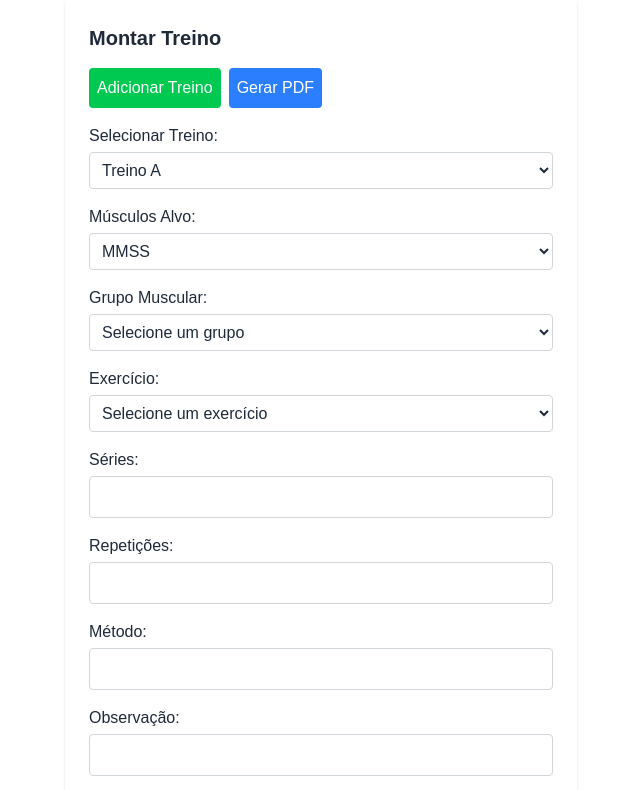
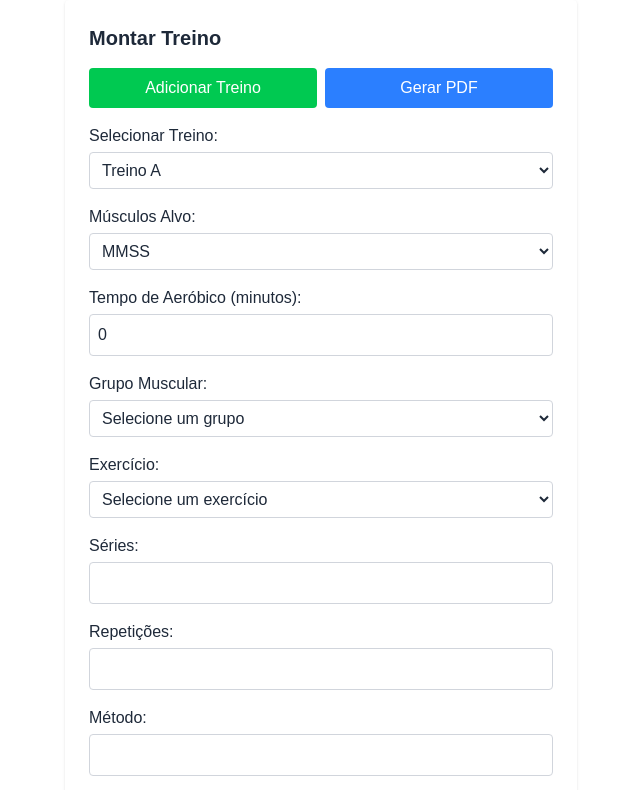
Before and after one commit to joaozamberlan/meu-projeto, a Next.js app: page / in a window 1280 px wide. Shown: the top 790 px of the page, without its empty margins (319-959 px from the left). Built offline with nearby package versions, Linux system fonts and the light colour scheme.

Commit message:
atualizacao

```diff
--- a/pages/index.js
+++ b/pages/index.js
@@ -59,7 +59,12 @@ const exercisesDB = {
 };
 
 export default function TreinoApp() {
-  const [treinos, setTreinos] = useState([{ nome: "Treino A", musculosAlvo: "MMSS", exercicios: [] }]);
+  const [treinos, setTreinos] = useState([{
+    nome: "Treino A",
+    musculosAlvo: "MMSS",
+    exercicios: [],
+    tempoAerobico: 0
+  }]);
   const [grupoSelecionado, setGrupoSelecionado] = useState("");
   const [exercicioSelecionado, setExercicioSelecionado] = useState("");
   const [series, setSeries] = useState("");
@@ -72,7 +77,7 @@ export default function TreinoApp() {
   const opcoesMusculosAlvo = ["MMSS", "MMII", "MMII e MMSS"];
 
   const adicionarExercicio = () => {
-    if (series > 0 && reps > 0 && exercicioSelecionado && grupoSelecionado) {
+    if (series > 0 && reps && exercicioSelecionado && grupoSelecionado) {
       const novosTreinos = [...treinos];
       novosTreinos[treinoAtual].exercicios.push({
         nome: exercicioSelecionado,
@@ -83,12 +88,16 @@ export default function TreinoApp() {
         observacao
       });
       setTreinos(novosTreinos);
+      resetarCamposExercicio();
+    }
+  };
+
+  const resetarCamposExercicio = () => {
     setSeries("");
     setReps("");
     setExercicioSelecionado("");
     setMetodo("");
     setObservacao("");
-    }
   };
 
   const removerExercicio = (index) => {
@@ -98,7 +107,12 @@ export default function TreinoApp() {
   };
 
   const adicionarTreino = () => {
-    setTreinos([...treinos, { nome: `Treino ${String.fromCharCode(65 + treinos.length)}`, musculosAlvo: "MMSS", exercicios: [] }]);
+    setTreinos([...treinos, {
+      nome: `Treino ${String.fromCharCode(65 + treinos.length)}`,
+      musculosAlvo: "MMSS",
+      exercicios: [],
+      tempoAerobico: 0
+    }]);
   };
 
   const gerarPDF = () => {
@@ -109,18 +123,28 @@ export default function TreinoApp() {
       doc.setFontSize(10);
       doc.text(`Treino – ${treino.nome}`, 14, startY);
       doc.text(`Músculos alvo: ${treino.musculosAlvo}.`, 14, startY + 6);
-      doc.text("Treino aeróbico: 40 minutos de aeróbico contínuo pós treino ou em outro horário.", 14, startY + 12);
+      if (parseInt(treino.tempoAerobico) > 0) {
+        doc.text(`Treino aeróbico: ${treino.tempoAerobico} minutos de aeróbico contínuo pós treino ou em outro horário.`, 14, startY + 12);
         doc.setFillColor(0, 0, 0);
         doc.setTextColor(255, 255, 255);
         doc.rect(14, startY + 16, 182, 6, 'F');
         doc.text("Aquecimento: Ler sugestão apresentada abaixo.", 16, startY + 20);
         doc.setTextColor(0, 0, 0);
+        startY += 24;
+
+      } else {
+        doc.setFillColor(0, 0, 0);
+        doc.setTextColor(255, 255, 255);
+        doc.rect(14, startY + 12, 182, 6, 'F');
+        doc.text("Aquecimento: Ler sugestão apresentada abaixo.", 16, startY + 16);
+        doc.setTextColor(0, 0, 0);
+
+        startY += 18;
+      }
 
       autoTable(doc, {
-        startY: startY + 24,
-        head: [
-          ["ORDEM DOS EXERCÍCIOS", "NOME DOS EXERCÍCIOS", "SÉRIES", "REPETIÇÕES", "MÉTODO DE TREINAMENTO", "OBSERVAÇÕES"]
-        ],
+        startY: startY,
+        head: [["ORDEM DOS EXERCÍCIOS", "NOME DOS EXERCÍCIOS", "SÉRIES", "REPETIÇÕES", "MÉTODO DE TREINAMENTO", "OBSERVAÇÕES"]],
         body: treino.exercicios.map((ex, index) => [
           index + 1,
           ex.nome,
@@ -130,8 +154,6 @@ export default function TreinoApp() {
           ex.observacao
         ]),
         theme: 'grid',
-        headStyles: { fillColor: [183, 28, 28], textColor: [255, 255, 255] },
-        styles: { cellPadding: 2, fontSize: 10 },
       });
 
       startY = doc.lastAutoTable.finalY + 10;
@@ -141,38 +163,25 @@ export default function TreinoApp() {
         startY = 10;
       }
     });
+  doc.addPage();
+  resumirVolumeGruposMusculares(doc, startY);
+  doc.save("treinos.pdf");
+};
 
-    // 🔥 **ADICIONE ESTA PARTE PARA O RESUMO DO VOLUME TOTAL**
-    doc.addPage(); // Adiciona uma nova página para o resumo
-    startY = 10;
+const resumirVolumeGruposMusculares = (doc, startY) => {
+  const volumeTotal = calcularTotalSeries();
+
   doc.setFontSize(12);
   doc.text("Resumo de Volume por Grupo Muscular", 14, startY);
   startY += 10;
 
-    // Calcula volume total por grupo muscular
-    const volumeTotal = {};
-    treinos.forEach(treino => {
-      treino.exercicios.forEach(ex => {
-        if (!volumeTotal[ex.grupo]) {
-          volumeTotal[ex.grupo] = 0;
-        }
-        volumeTotal[ex.grupo] += parseInt(ex.series, 10);
-      });
-    });
-
-    // Gera a tabela do resumo
   autoTable(doc, {
     startY: startY,
     head: [["Grupo Muscular", "Volume Total (Séries)"]],
     body: Object.entries(volumeTotal).map(([grupo, volume]) => [grupo, volume]),
     theme: 'grid',
-      headStyles: { fillColor: [0, 0, 255], textColor: [255, 255, 255] },
-      styles: { cellPadding: 2, fontSize: 10 },
   });
-
-    doc.save("treinos.pdf");
 };
-
 
 const calcularTotalSeries = () => {
   const totalSeriesPorGrupo = {};
@@ -182,10 +191,7 @@ export default function TreinoApp() {
       const grupo = exercicio.grupo;
       const series = Number(exercicio.series);
 
-        if (!totalSeriesPorGrupo[grupo]) {
-          totalSeriesPorGrupo[grupo] = 0;
-        }
-        totalSeriesPorGrupo[grupo] += series;
+      totalSeriesPorGrupo[grupo] = (totalSeriesPorGrupo[grupo] || 0) + series;
     });
   });
 
@@ -194,99 +200,215 @@ export default function TreinoApp() {
 
 return (
   <div className="p-6 max-w-lg mx-auto bg-white shadow rounded">
+    {/* Título */}
     <h1 className="text-xl font-bold text-gray-800">Montar Treino</h1>
-      <button onClick={adicionarTreino} className="mt-4 bg-green-500 text-white p-2 rounded">Adicionar Treino</button>
-      <button onClick={gerarPDF} className="mt-4 bg-blue-500 text-white p-2 rounded ml-2">Gerar PDF</button>
+
+    {/* Botões para adicionar treino e gerar PDF */}
+    <div className="mt-4 flex gap-2">
+      <button
+        onClick={adicionarTreino}
+        className="bg-green-500 text-white p-2 rounded flex-1"
+      >
+        Adicionar Treino
+      </button>
+      <button
+        onClick={gerarPDF}
+        className="bg-blue-500 text-white p-2 rounded flex-1"
+      >
+        Gerar PDF
+      </button>
+    </div>
+
+    {/* Selecionar Treino */}
     <div className="mt-4">
       <label className="text-gray-800">Selecionar Treino:</label>
-        <select value={treinoAtual} onChange={(e) => setTreinoAtual(Number(e.target.value))} className="mt-1 block w-full p-2 border border-gray-300 rounded bg-white text-gray-800">
+      <select
+        value={treinoAtual}
+        onChange={(e) => setTreinoAtual(Number(e.target.value))}
+        className="mt-1 block w-full p-2 border border-gray-300 rounded bg-white text-gray-800"
+      >
         {treinos.map((treino, index) => (
-            <option key={index} value={index}>{treino.nome}</option>
+          <option key={index} value={index}>
+            {treino.nome}
+          </option>
         ))}
       </select>
     </div>
+
+    {/* Músculos Alvo */}
     <div className="mt-4">
       <label className="text-gray-800">Músculos Alvo:</label>
-        <select value={treinos[treinoAtual].musculosAlvo} onChange={(e) => {
+      <select
+        value={treinos[treinoAtual].musculosAlvo}
+        onChange={(e) => {
           const novosTreinos = [...treinos];
           novosTreinos[treinoAtual].musculosAlvo = e.target.value;
           setTreinos(novosTreinos);
-        }} className="mt-1 block w-full p-2 border border-gray-300 rounded bg-white text-gray-800">
+        }}
+        className="mt-1 block w-full p-2 border border-gray-300 rounded bg-white text-gray-800"
+      >
         {opcoesMusculosAlvo.map((opcao) => (
-            <option key={opcao} value={opcao}>{opcao}</option>
+          <option key={opcao} value={opcao}>
+            {opcao}
+          </option>
         ))}
       </select>
     </div>
+
+    {/* Tempo de Aeróbico */}
+    <div className="mt-4">
+      <label className="text-gray-800">Tempo de Aeróbico (minutos):</label>
+      <input
+        type="number"
+        value={treinos[treinoAtual].tempoAerobico}
+        onChange={(e) => {
+          const novosTreinos = [...treinos];
+          novosTreinos[treinoAtual].tempoAerobico = e.target.value;
+          setTreinos(novosTreinos);
+        }}
+        className="mt-1 block w-full p-2 border border-gray-300 rounded bg-white text-gray-800"
+      />
+    </div>
+
+    {/* Grupo Muscular */}
     <div className="mt-4">
       <label className="text-gray-800">Grupo Muscular:</label>
-        <select value={grupoSelecionado} onChange={(e) => setGrupoSelecionado(e.target.value)} className="mt-1 block w-full p-2 border border-gray-300 rounded bg-white text-gray-800">
+      <select
+        value={grupoSelecionado}
+        onChange={(e) => setGrupoSelecionado(e.target.value)}
+        className="mt-1 block w-full p-2 border border-gray-300 rounded bg-white text-gray-800"
+      >
         <option value="">Selecione um grupo</option>
         {gruposMusculares.map((grupo) => (
-            <option key={grupo} value={grupo}>{grupo}</option>
+          <option key={grupo} value={grupo}>
+            {grupo}
+          </option>
         ))}
       </select>
     </div>
+
+    {/* Exercício */}
     <div className="mt-4">
       <label className="text-gray-800">Exercício:</label>
-        <select value={exercicioSelecionado} onChange={(e) => setExercicioSelecionado(e.target.value)} className="mt-1 block w-full p-2 border border-gray-300 rounded bg-white text-gray-800">
+      <select
+        value={exercicioSelecionado}
+        onChange={(e) => setExercicioSelecionado(e.target.value)}
+        className="mt-1 block w-full p-2 border border-gray-300 rounded bg-white text-gray-800"
+      >
         <option value="">Selecione um exercício</option>
-          {grupoSelecionado && exercisesDB[grupoSelecionado].map((exercicio) => (
-            <option key={exercicio} value={exercicio}>{exercicio}</option>
+        {grupoSelecionado &&
+          exercisesDB[grupoSelecionado].map((exercicio) => (
+            <option key={exercicio} value={exercicio}>
+              {exercicio}
+            </option>
           ))}
       </select>
     </div>
+
+    {/* Séries */}
     <div className="mt-4">
       <label className="text-gray-800">Séries:</label>
-        <input type="number" value={series} onChange={(e) => setSeries(e.target.value)} className="mt-1 block w-full p-2 border border-gray-300 rounded bg-white text-gray-800" />
+      <input
+        type="number"
+        value={series}
+        onChange={(e) => setSeries(e.target.value)}
+ className="mt-1 block w-full p-2 border border-gray-300 rounded bg-white text-gray-800"
+      />
     </div>
+
+    {/* Repetições */}
     <div className="mt-4">
       <label className="text-gray-800">Repetições:</label>
       <input
-          type="text" // Mudei de "number" para "text"
+        type="text"
         value={reps}
         onChange={(e) => setReps(e.target.value)}
         className="mt-1 block w-full p-2 border border-gray-300 rounded bg-white text-gray-800"
       />
     </div>
+
+    {/* Método */}
     <div className="mt-4">
       <label className="text-gray-800">Método:</label>
-        <input type="text" value={metodo} onChange={(e) => setMetodo(e.target.value)} className="mt-1 block w-full p-2 border border-gray-300 rounded bg-white text-gray-800" />
+      <input
+        type="text"
+        value={metodo}
+        onChange={(e) => setMetodo(e.target.value)}
+        className="mt-1 block w-full p-2 border border-gray-300 rounded bg-white text-gray-800"
+      />
     </div>
+
+    {/* Observação */}
     <div className="mt-4">
       <label className="text-gray-800">Observação:</label>
-        <input type="text" value={observacao} onChange={(e) => setObservacao(e.target.value)} className="mt-1 block w-full p-2 border border-gray-300 rounded bg-white text-gray-800" />
+      <input
+        type="text"
+        value={observacao}
+        onChange={(e) => setObservacao(e.target.value)}
+        className="mt-1 block w-full p-2 border border-gray-300 rounded bg-white text-gray-800"
+      />
     </div>
-      <button onClick={adicionarExercicio} className="mt-4 bg-yellow-500 text-white p-2 rounded">Adicionar Exercício</button>
+
+    {/* Botão para adicionar exercício */}
+    <button
+      onClick={adicionarExercicio}
+      className="mt-4 bg-yellow-500 text-white p-2 rounded"
+    >
+      Adicionar Exercício
+    </button>
+
+    {/* Lista de Exercícios */}
     <div className="mt-4">
       <h2 className="text-black font-bold text-black-800">Exercícios</h2>
-        <ul>
+      <ul className="divide-y divide-gray-200">
         {treinos[treinoAtual].exercicios.map((ex, index) => (
-            <li key={index} className="mt-2 flex justify-between items-center">
-              <span>{ex.nome} - {ex.series} séries de {ex.reps} repetições</span>
-              <button onClick={() => removerExercicio(index)} className="bg-red-500 text-white p-1 rounded">Remover</button>
+          <li
+            key={index}
+            className="mt-2 p-2 flex justify-between items-center bg-gray-100 border border-gray-300 rounded text-gray-900"
+          >
+            <span className="font-medium">
+              {ex.nome} - {ex.series} séries de {ex.reps} repetições
+            </span>
+            <button
+              onClick={() => removerExercicio(index)}
+              className="bg-red-500 text-white p-1 rounded"
+            >
+              Remover
+            </button>
           </li>
         ))}
       </ul>
     </div>
+
+    {/* Volume Total por Agrupamento Muscular */}
     <div className="mt-6">
-        <h2 className="text-lg font-bold text-gray-800">Volume Total por Agrupamento Muscular</h2>
+      <h2 className="text-lg font-bold text-gray-800">
+        Volume Total por Agrupamento Muscular
+      </h2>
       <table className="min-w-full divide-y divide-gray-200">
         <thead className="bg-gray-50">
           <tr>
-              <th className="px-6 py-3 text-left text-xs font-medium text-gray-500 uppercase tracking-wider">Grupo Muscular</th>
-              <th className="px-6 py-3 text-left text-xs font-medium text-gray-500 uppercase tracking-wider">Número Total de Séries</th>
+            <th className="px-6 py-3 text-left text-xs font-medium text-gray-500 uppercase tracking-wider">
+              Grupo Muscular
+            </th>
+            <th className="px-6 py-3 text-left text-xs font-medium text-gray-500 uppercase tracking-wider">
+              Número Total de Séries
+            </th>
           </tr>
         </thead>
         <tbody className="bg-white divide-y divide-gray-200">
           {Object.entries(calcularTotalSeries()).map(([grupo, total]) => (
             <tr key={grupo}>
-                <td className="px-6 py-4 whitespace-nowrap text-sm text-gray-900">{grupo}</td>
-                <td className="px-6 py-4 whitespace-nowrap text-sm text-gray-900">{total || 0}</td>
+              <td className="px-6 py-4 whitespace-nowrap text-sm text-gray-900">
+                {grupo}
+              </td>
+              <td className="px-6 py-4 whitespace-nowrap text-sm text-gray-900">
+                {total || 0}
+              </td>
             </tr>
           ))}
         </tbody>
       </table>
     </div>
   </div>
-  );
-}
+);}
```
Lines whose indentation alone changed are shown as unchanged.
